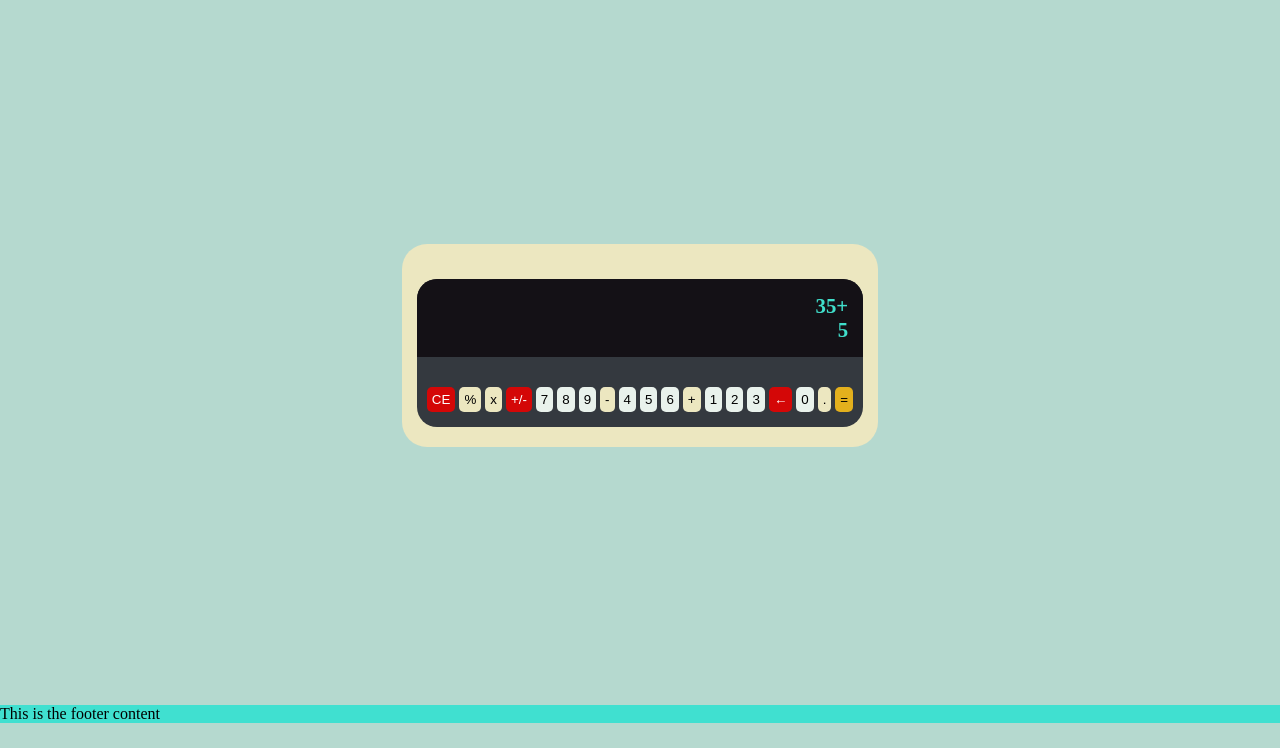
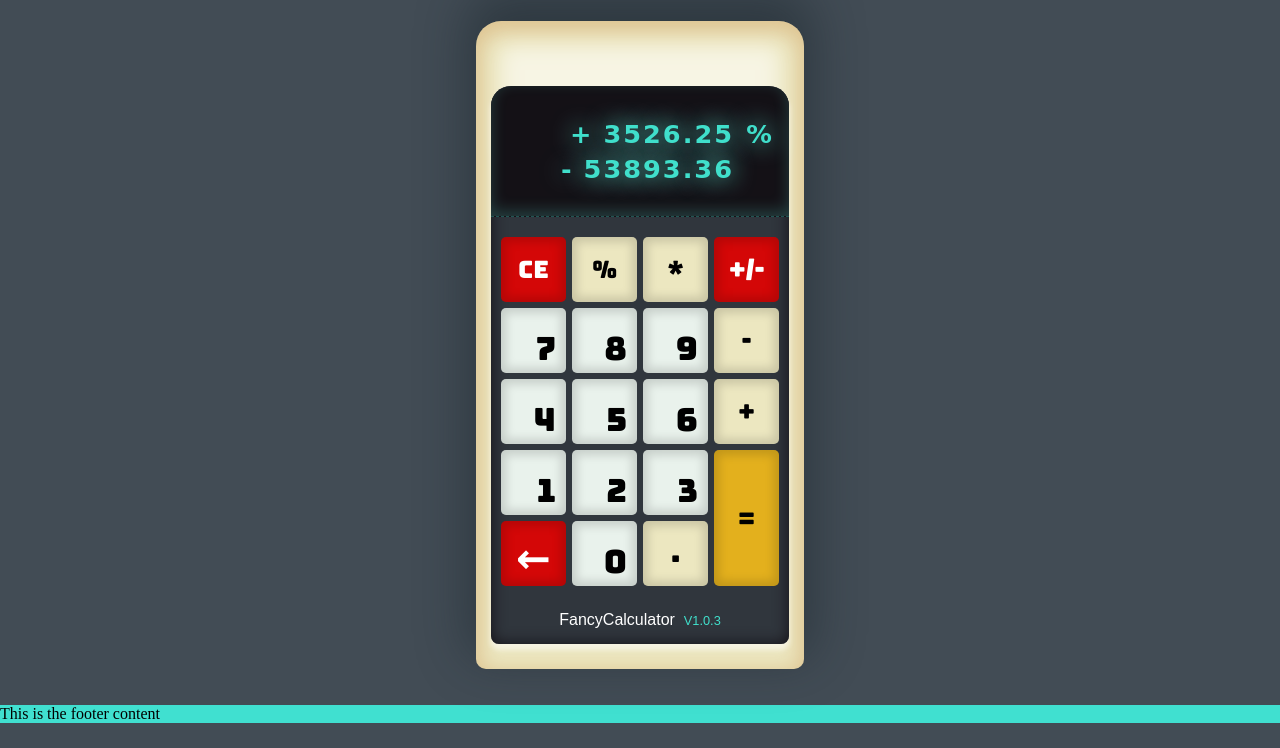
Before and after one commit to RicardoMoFig/fancyCalculator, a plain HTML site: page index.html in a window 1280 px wide. Shown: the part 52-800 px from the top of the page. Drawn offline with Linux system fonts and the light colour scheme; a web font is replaced by a local one.

Commit message:
Advance in style css to calculator adding display grid n' text

```diff
--- a/index.html
+++ b/index.html
@@ -4,24 +4,37 @@
     <meta charset="UTF-8">
     <meta http-equiv="X-UA-Compatible" content="IE=edge">
     <meta name="viewport" content="width=device-width, initial-scale=1.0">
+    <link rel="preconnect" href="https://fonts.googleapis.com">
+    <link rel="preconnect" href="https://fonts.gstatic.com" crossorigin>
+    <link href="https://fonts.googleapis.com/css2?family=Bungee&family=Jockey+One&family=Monoton&family=Zen+Dots&display=swap" rel="stylesheet">
     <link rel="stylesheet" type="text/css" href="./styles/styles.css">
     <title>Fancy Calculator</title>
 </head>
 <body>
     <header>
-        <h1>Fancy+Calculator</h1>
+        <h1>Fancy+Calculator by @pzicodev</h1>
     </header>
     <section class="container">
         <div class="calculator">
             <div class="calculator__box">
+                <!-- <div class="pzicodev">
+                    <p>Pzicodev</p>
+                </div> -->
                 <div class="calculator__display">
-                    <div>35+</div>
-                    <div>5</div>
+                    <div class="backupValue">
+                        <div class="operator">+</div>
+                        <div class="oper-backupValue">3526.25</div>
+                        <div class="calcType">%</div>
+                    </div>
+                    <div class="actualValue">
+                        <div class="operator">-</div>
+                        <div class="oper-actualValue">53893.36</div>
+                    </div>
                 </div>
                 <div class="calculator__buttons">
                     <button class="calcButton txtBtn specialBtn">CE</button>
                     <button class="calcButton operBtn">%</button>
-                    <button class="calcButton operBtn">x</button>
+                    <button class="calcButton operBtn">*</button>
                     <button class="calcButton operBtn specialBtn">+/-</button>
                     <button class="calcButton numBtn">7</button>
                     <button class="calcButton numBtn">8</button>
@@ -34,10 +47,13 @@
                     <button class="calcButton numBtn">1</button>
                     <button class="calcButton numBtn">2</button>
                     <button class="calcButton numBtn">3</button>
-                    <button class="calcButton txtBtn specialBtn">&larr;</button>
+                    <button class="calcButton operBtn equalBtn row-2">=</button>
+                    <button class="calcButton txtBtn specialBtn backButton">&larr;</button>
                     <button class="calcButton numBtn">0</button>
                     <button class="calcButton operBtn">.</button>
-                    <button class="calcButton operBtn equalBtn row-2">=</button>
+                </div>
+                <div class="calculator__modelText">
+                    <p>FancyCalculator&nbsp;&nbsp;<span>V1.0.3</span></p>
                 </div>
             </div>
         </div>
--- a/styles/styles.css
+++ b/styles/styles.css
@@ -17,7 +17,19 @@
     color: #690b29; /* digitosDisplay */
     color: #141116; /* display */
     color: #424c55; /* bg escenario */
+    font-family: 'Bungee', cursive;
+    font-family: 'Jockey One', sans-serif;
+    font-family: 'Monoton', cursive;
+    font-family: 'Zen Dots', cursive;
 }
+
+/* TODO:
+todo list
+1. save width of calculator
+2. display overflow hidden
+3. add brand on top of calculator
+4. add japanese characters?
+*/
 
 * {
     padding: 0px;
@@ -25,7 +37,7 @@
 }
 
 body {
-    background-color:#b5d9cf;
+    background-color:#424c55;
 }
 
 header {
@@ -46,13 +58,24 @@ footer {
 
 .calculator {
     background-color: #ece7c0;
-    padding: 35px 15px 20px;
-    border-radius: 25px;
+    padding: 65px 15px 25px;
+    border-top-right-radius: 25px;
+    border-top-left-radius: 25px;
+    border-bottom-right-radius: 10px;
+    border-bottom-left-radius: 10px;
+    min-width: 280px;
+    box-shadow: 0px -20px 50px 10px #19222975,
+                inset 0px 6px 20px 5px #b9671745;
 }
 
 .calculator__box {
-    background-color: #34393f;
-    border-radius: 20px;
+    background-color: #30363d;
+    border-top-right-radius:20px;
+    border-top-left-radius: 20px;
+    border-bottom-right-radius: 8px;
+    border-bottom-left-radius: 8px;
+    box-shadow: 0px 5px 5px 1px #ffffff85,
+                inset 0px 0px 15px 0px #141116;
 }
 
 .calculator__display {
@@ -61,40 +84,127 @@ footer {
     border-top-left-radius: 20px;
     color:#40dfcb;
     height: auto;
+    min-height: 100px;
     padding: 15px;
-    font-size: 1.3em;
+    font-size: 1.6em;
+    font-family: 'Zen Dots', cursive;
+    letter-spacing:2px;
+    text-shadow: 0px 0px 25px #68f8e5;
     font-weight: 600;
     display: flex;
     flex-direction: column;
     justify-content: center;
     align-items: flex-end;
+    box-shadow: 0px -50px 20px -10px #ffffff90,
+                inset 0px -5px 15px 0px #68f8e535;
+    border-bottom: 1px dashed #40dfcb55;
+}
+
+.calculator__display .backupValue,
+.calculator__display .actualValue {
+    display: flex;
+    flex-direction: row;
+}
+
+.calculator__display .backupValue {
+    padding-bottom: 5px;
+}
+
+    .calculator__display div > div {
+        padding-left: 10px;
+    }
+    .calculator__display .backupValue div.calcType {
+        width: 30px;
+        text-align: right;
+    }
+
+.calculator__display .actualValue .oper-actualValue {
+    padding-right: 40px;
 }
 
 .calculator__buttons {
-    padding: 30px 10px 15px;
+    padding: 20px 10px 25px;
     text-align: center;
+    display: grid;
+    place-content: space-between;
+    grid-template-columns: repeat(4, 65px);
+    grid-template-rows: repeat(5, 65px);
+    gap: 6px;
+}
+
+.calculator__buttons .row-2 {
+    grid-column: 4;
+    grid-row: 4/6;
 }
 
 .calcButton {
+    font-family: 'Bungee', cursive;
+    font-size: 1.5em;
     color:#000;
     border-radius:5px;
     border: 0px;
-    padding: 5px;
+    padding: 10px;
+    box-shadow: inset 0px 0px 10px 5px #01010125;
 }
 
+
+/* //# Styles to number buttons */
 .numBtn {
+    padding-bottom: 3px;
+    font-size: 2em;
     background-color: #e9f2ec;
+    display: flex;
+    justify-content: flex-end;
+    align-items: flex-end;
 }
 
+    .numBtn:hover {
+        background-color: #fff;
+    }
+
+/* //# Styles to operator buttons */
 .operBtn {
     background-color: #ece7c0;
 }
 
+    .operBtn:hover {
+        background-color: #faf5d0;
+    }
+
+/* //# Styles to Special Buttons CE, +/-, n' backButton */
 .specialBtn {
     color: #fff;
     background-color: rgb(212, 7, 7);
 }
+.specialBtn.backButton {
+    font-weight: bolder;
+    font-size: 2.6em;
+}
+    .specialBtn:hover {
+        background-color: rgb(241, 51, 51);
+    }
 
+/* //# Styles to equalButon " = " */
 .equalBtn {
     background-color:#e3b01d;
 }
+    .equalBtn:hover {
+        background-color: #fdce42;
+    }
+
+/* //# model text */
+.calculator__modelText {
+    display: flex;
+    justify-content:center;
+    align-items:center;
+}
+
+    .calculator__modelText p {
+        color: #fff;
+        font-family: 'Jockey One', sans-serif;
+        padding: 0px 0px 15px;
+    }
+    .calculator__modelText p span {
+        color:#40dfcb;
+        font-size: .8em;
+    }
```
